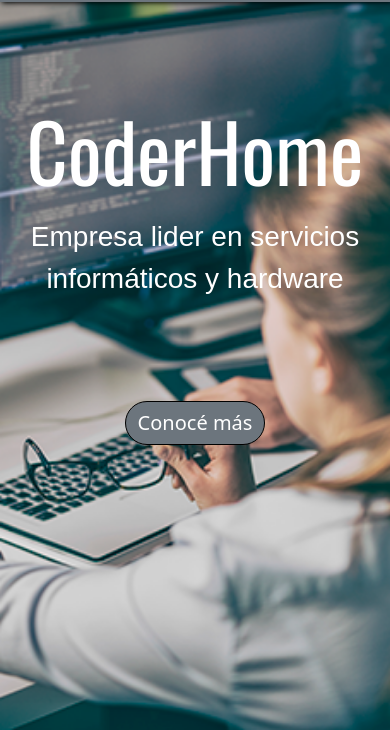
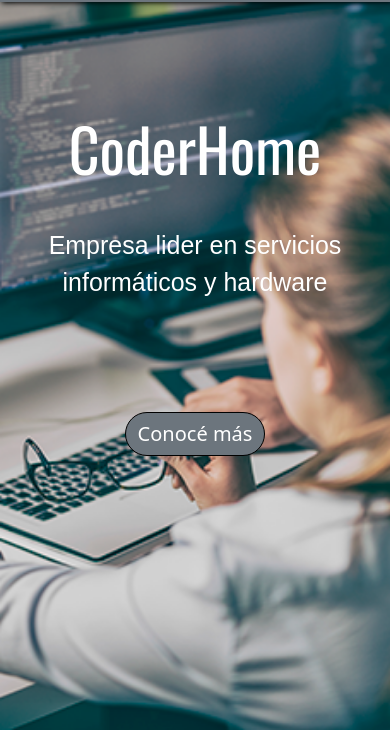
Before and after one commit to CristianMartin/CoderHome-Aranguren-Cristian, a website: page index.html in a window 390 px wide. Shown: the part 114-844 px from the top of the page. Drawn offline with nearby package versions, Linux system fonts and the light colour scheme; a web font is replaced by a local one.

Commit message:
paso a rem los sizes del index

```diff
--- a/scss/_index.scss
+++ b/scss/_index.scss
@@ -7,11 +7,11 @@
 }
 
 .seccion-inicio {
-	margin-top: 60px;
+    margin-top: 6.9rem;
 	display: grid;
 	grid-template-columns: 1fr;
 	grid-template-rows: 1fr 1fr 1fr;
-	gap: 0px 0px;
+	gap: 0rem 0rem;
 	grid-auto-flow: column;
 	justify-items: center;
 	grid-template-areas: "titulo-inicio" "leyenda-inicio" "boton-inicio";
@@ -19,37 +19,48 @@
 
 .titulo-inicio {
 	grid-area: titulo-inicio;
-    font-size: 80px;
+    font-size: 5rem;
 }
 
 .leyenda-inicio {
 	grid-area: leyenda-inicio;
 	color: $text-color;
-	font-size: 28px;
+	font-size: 1.75rem;
 	text-align: center;
-	max-width: 400px;
+	max-width: 25rem;
 }
 
 .boton-inicio {
 	grid-area: boton-inicio;
 	color: $text-color;
 	margin-top: 50%;
-	font-size: 20px;
-	padding: 6px 12px;
+	font-size: 1.25rem;
+	padding: 0.375rem 0.75rem;
 	background-color: $background-color_boton;
-	border: 1.5px solid;
-	border-radius: 30px;
+	border: 0.1rem solid;
+	border-radius: 1.9rem;
 	border-color: $border-color;
 	cursor: pointer;
 	&:hover {
 		color: $text-color;
-		box-shadow: 0 4px 16px $text-color-hover;
+		box-shadow: 0 0.25rem 1rem $text-color-hover;
 		transition: all 0.2s ease;
 	}
 }
 
 @media (max-width: 540px) {
-	.seccion-inicio {
-		margin-top: 100px;
-	}
+    .titulo-inicio {
+        font-size: 3.75rem;
+    }
+
+    .leyenda-inicio {
+        font-size: 1.56rem;
+    }
 }
+
+@media (max-width: 354px) {
+    .titulo-inicio {
+        font-size: 3.75rem;
+        align-self: center;
+    }
+}
--- a/scss/styles.scss
+++ b/scss/styles.scss
@@ -24,7 +24,7 @@ $background-copyright-color: rgb(38, 40, 43);
 body {
 	background-color: $background-color_body;
 	position: relative;
-	padding-bottom: 10em;
+	padding-bottom: 10rem;
 	min-height: 100vh;
 }
 
@@ -36,7 +36,7 @@ h1 {
 
 h2 {
 	color: $text-color;
-	margin-bottom: 10px;
+	margin-bottom: 1rem;
 	font-family: $font-family_title;
 }
 
@@ -45,5 +45,5 @@ p {
 }
 
 .success-icon {
-	font-size: 5em;
+	font-size: 5rem;
 }
```
Also changed, not shown: css/styles.css.
